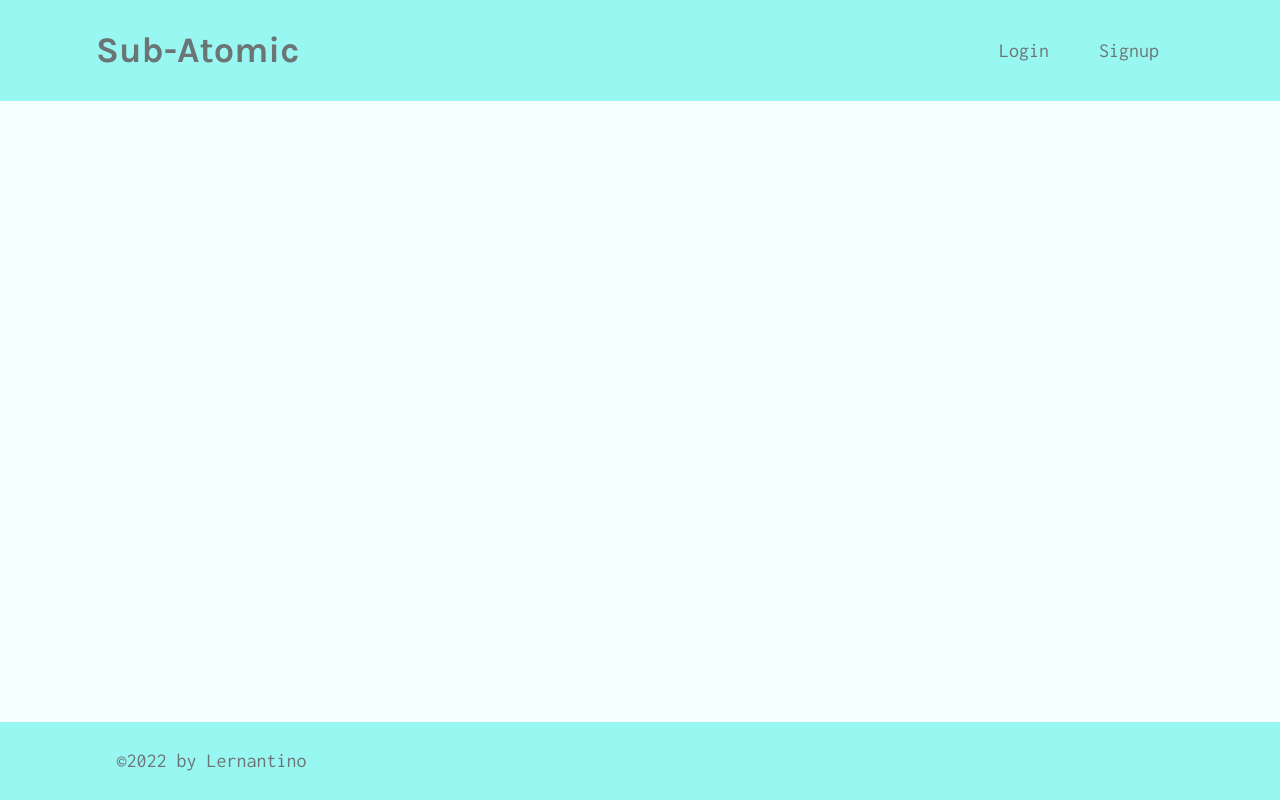
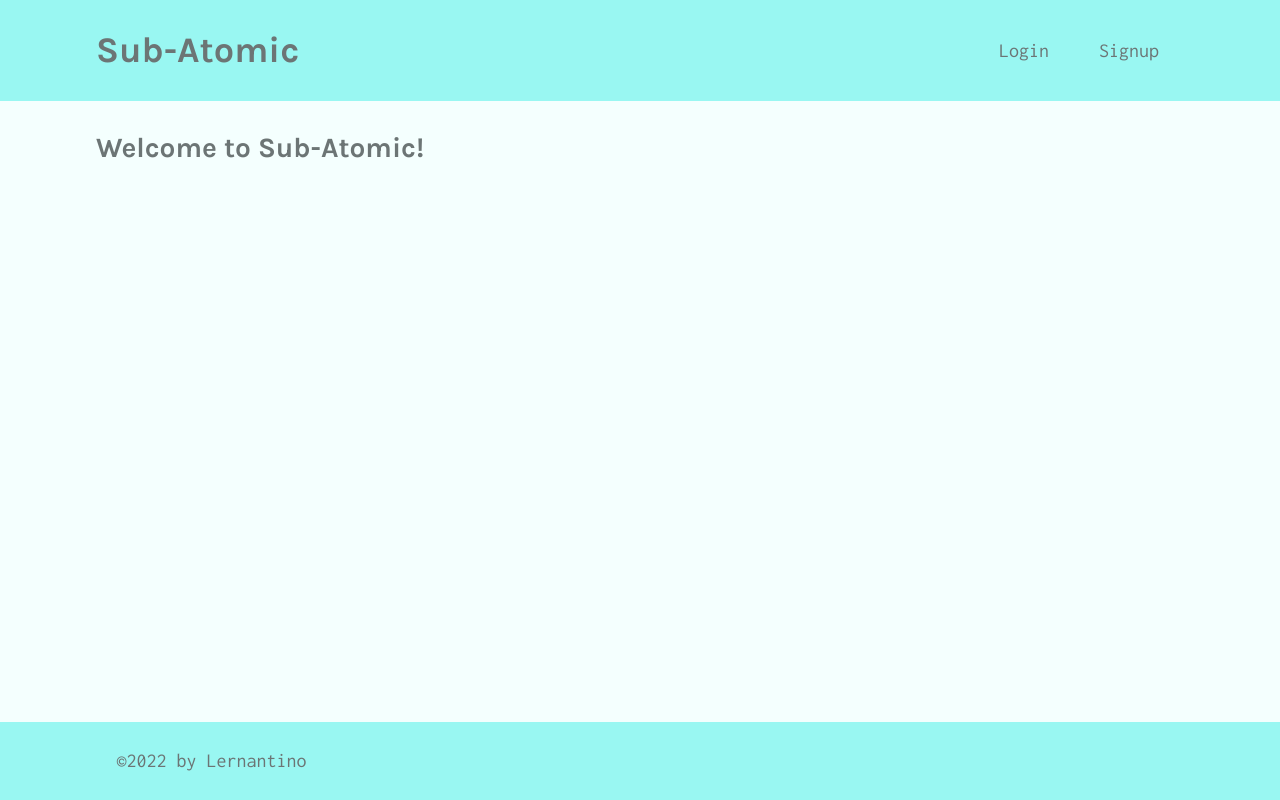
Before and after one commit to rva-mike/Substitute-Finder, a React (Create React App) app in the folder client/: page / in a window 1280 px wide. Built offline with nearby package versions, Linux system fonts and the light colour scheme; no server answers.

Commit message:
placeholder text for not logged in

```diff
--- a/client/src/pages/home.js
+++ b/client/src/pages/home.js
@@ -47,6 +47,11 @@ const Home = () => {
             <JobForm />
           </div>
         )}
+        {!loggedIn && (
+          <div>
+            <h3 >Welcome to Sub-Atomic!</h3>
+          </div>
+        )}
       </div>
     </main>
   );
```
